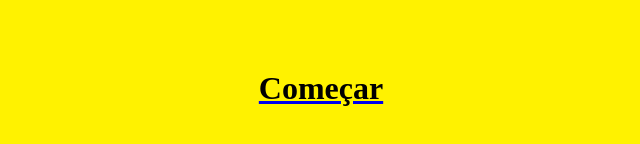
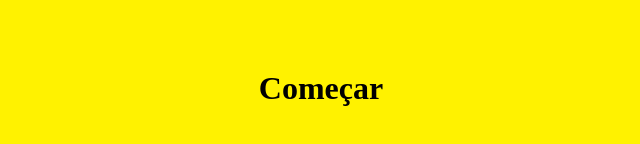
Before and after one commit to ManoBLack8/Faculdade, a plain HTML site: page WebFrontEndWeb/Quiz/index.html in a window 1280 px wide. Shown: the part 320-464 px from the top of the page, 319-959 px from the left. Drawn offline with Linux system fonts and the light colour scheme.

Commit message:
fix: agora foi removido

```diff
--- a/WebFrontEndWeb/Quiz/index.html
+++ b/WebFrontEndWeb/Quiz/index.html
@@ -17,10 +17,12 @@
             justify-content: center; /* Centraliza verticalmente */
             align-items: center; /* Centraliza horizontalmente */
         }
+        .corpo a{
+            text-decoration: none;
+        }
         .corpo  h1{
             color: #000;
             text-align: center;
-            text-decoration: none;
         }
     </style>
 </head>
```
